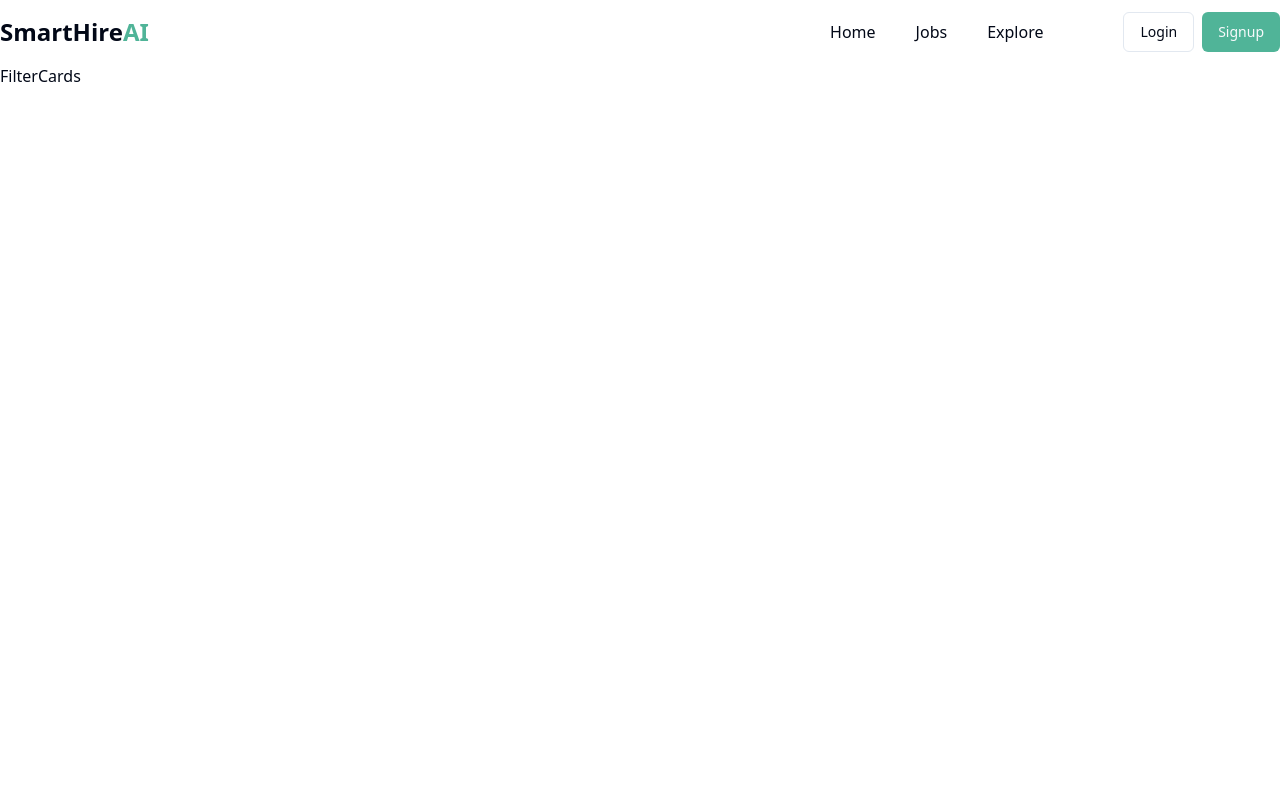
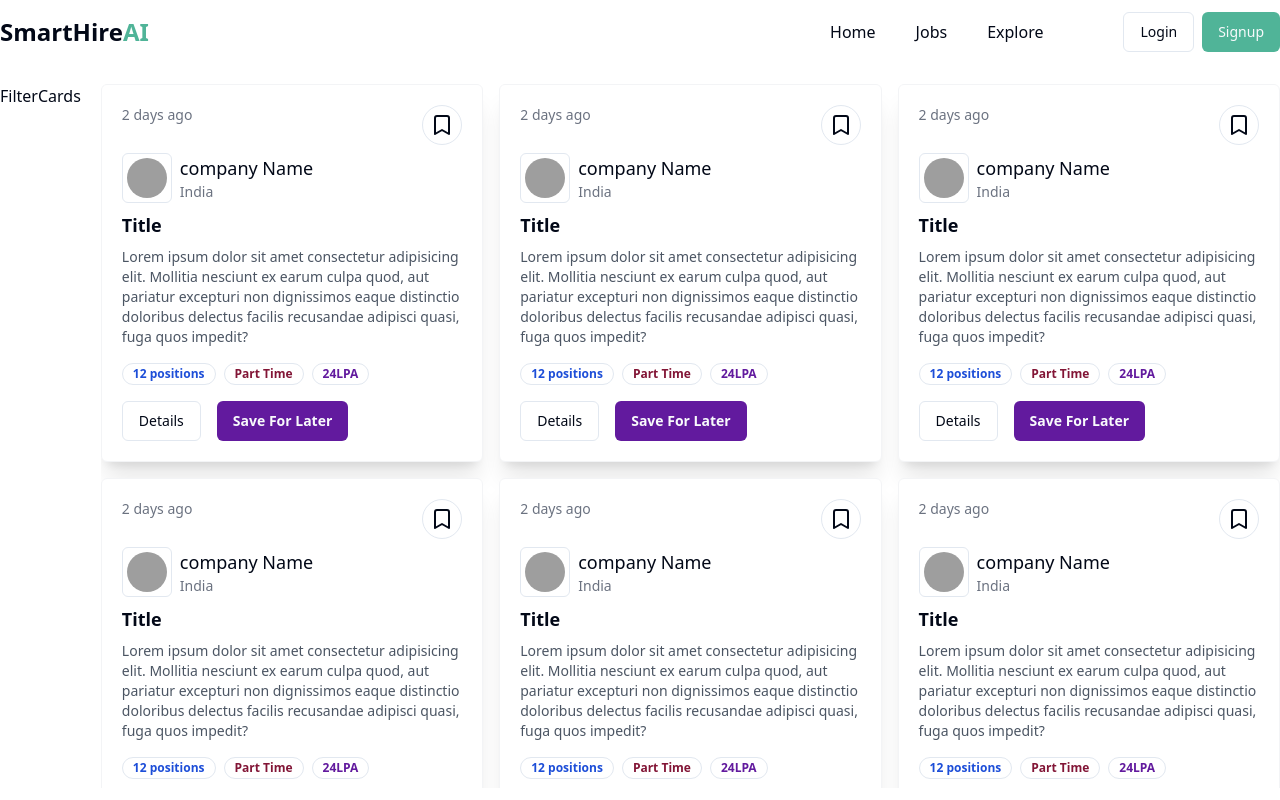
Before and after one commit to shantanusabyasachi16/SmartHireAI, a React (Vite) app in the folder frontend/: page /jobs in a window 1280 px wide. Built offline with nearby package versions, Linux system fonts and the light colour scheme; grey boxes are pictures that could not be loaded.

Commit message:
done the job cards

```diff
--- a/frontend/src/pages/Jobs.jsx
+++ b/frontend/src/pages/Jobs.jsx
@@ -1,18 +1,39 @@
-import Navbar from '@/components/shared/Navbar'
-import React from 'react'
-import FilterCards from './FilterCards'
+import Navbar from "@/components/shared/Navbar";
+import React from "react";
+import FilterCards from "./FilterCards";
+import Jobsss from "./Jobsss";
 
+const jobsArray = [1, 2, 3, 4, 5, 6, 7, 8];
 
-const jobsArray=[1,2,3,4,5,6,7,8];
 const Jobs = () => {
   return (
     <div>
-        <Navbar/>
-        <FilterCards/>
+      <Navbar />
 
+      <div className="max-w-7xl mx-auto mt-5">
+        <div className="flex gap-5">
+          <div className="w-20%">
+            <FilterCards />
+          </div>
+          {
+            jobsArray.length <= 0 ? (
+              <span>Job not Found</span>
+            ) : (
+              <div className="flex-1 h-[88vh] overflow-y-auto pb-5">
+                <div className="grid grid-cols-3 gap-4">
+                  {jobsArray.map((item, index) => (
+                    <div key={index}>
+                      <Jobsss />
+                    </div>
+                  ))}
+                </div>
+              </div>
+            )
+          }
+        </div>
+      </div>
+    </div>
+  );
+};
 
-    </div>
-  )
-}
-
-export default Jobs
+export default Jobs;
--- /dev/null
+++ b/frontend/src/pages/Jobsss.jsx
@@ -0,0 +1,46 @@
+import { Avatar, AvatarImage } from "@/components/ui/avatar";
+import { Badge } from "@/components/ui/badge";
+import { Button } from "@/components/ui/button";
+import { Bookmark } from "lucide-react";
+import React from "react";
+
+const Jobsss = () => {
+  return (
+    <div className="p-5 rounded-md shadow-xl bg-white border border-gray-100">
+      <div className="flex ityems-center justify-between">
+        <p className="text-sm text-gray-500">2 days ago</p>
+        <Button variant="outline" className="rounded-full" size="icon">
+          <Bookmark />
+        </Button>
+      </div>
+
+      <div className="flex items-center gap-2 my-2">
+        <Button className="p-6" variant="outline" size="icon">
+          <Avatar>
+            <AvatarImage src="https://i.pinimg.com/originals/09/2f/7b/092f7b121aaabf4449aee3555b0f26a2.png" />
+          </Avatar>
+        </Button>
+        <div>
+          <h1 className="font-medium text-lg">company Name</h1>
+          <p className="text-sm text-gray-500">India</p>
+        </div>
+      </div>
+      <div>
+        <h1 className="font-bold text-lg my-2">Title</h1>
+        <p className="text-sm text-gray-600">Lorem ipsum dolor sit amet consectetur adipisicing elit. Mollitia nesciunt ex earum culpa quod, aut pariatur excepturi non dignissimos eaque distinctio doloribus delectus facilis recusandae adipisci quasi, fuga quos impedit?</p>
+      </div>
+      <div className="flex items-center gap-2 mt-4">
+       <Badge className={"text-blue-700 font-bold"} variant="ghost"> 12 positions</Badge>
+        <Badge className={"text-[#821536] font-bold"} variant="ghost"> Part Time</Badge>
+        <Badge className={"text-[#621a9e] font-bold"} variant="ghost"> 24LPA</Badge>
+        </div>
+        <div className="flex items-center gap-4 mt-4">
+        <Button variant="outline"> Details</Button>
+        <Button className="bg-[#621a9e] font-bold">Save For Later</Button>
+        </div>
+
+    </div>
+  );
+};
+
+export default Jobsss;
```
